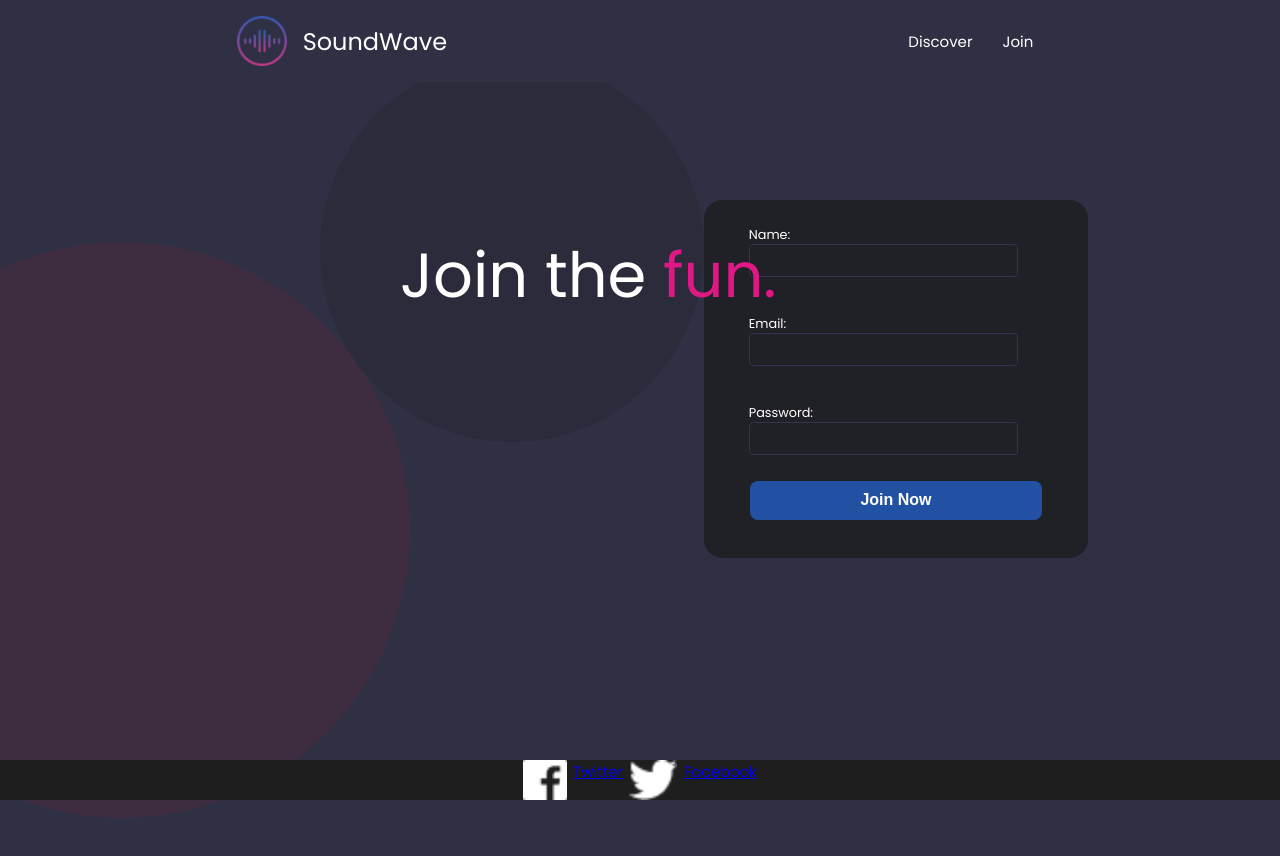
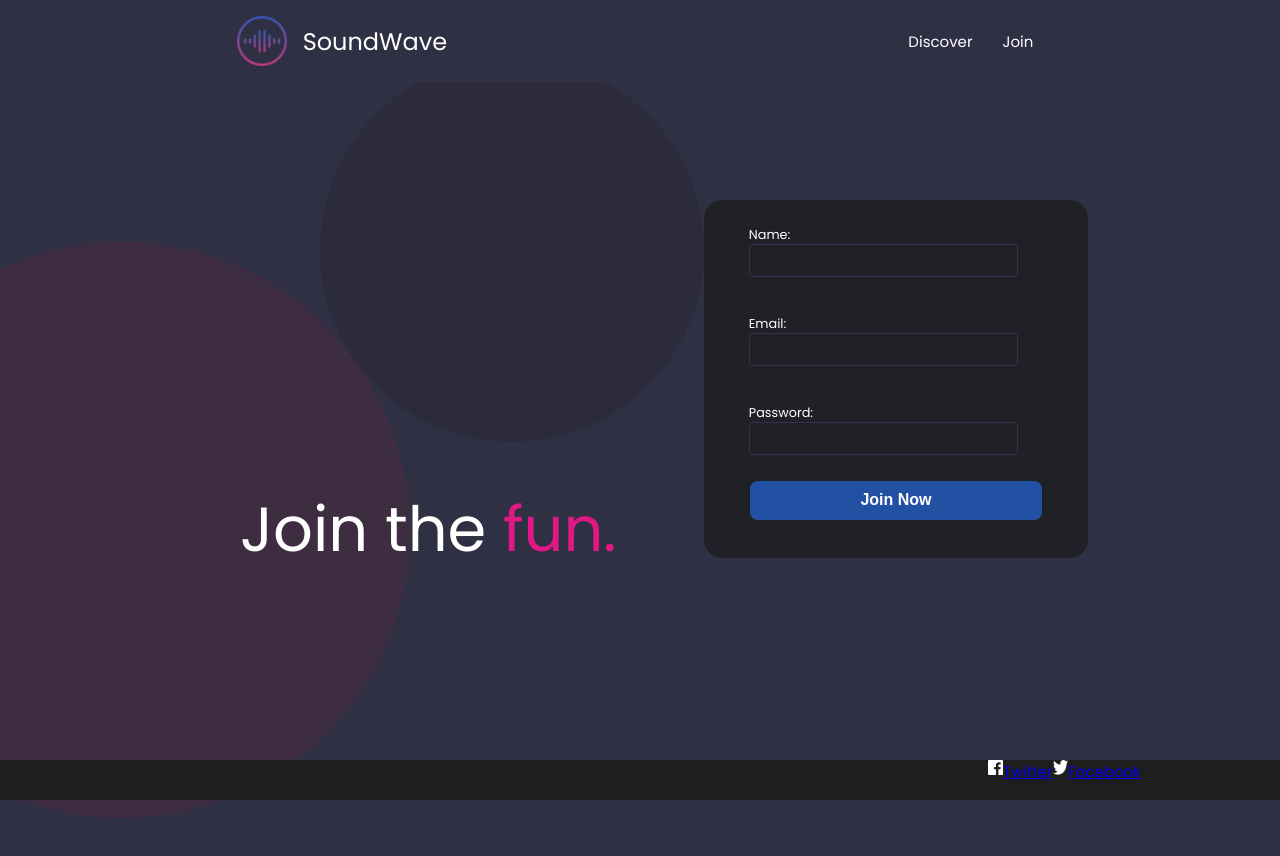
Before and after one commit to EqualWaveStudio/soundwave, a React (Create React App) app: page /join in a window 1280 px wide. Shown: the top 856 px of the page. Built offline with nearby package versions, Linux system fonts and the light colour scheme.

Commit message:
ajuste/MainJoin/css

```diff
--- a/src/Components/Footer.css
+++ b/src/Components/Footer.css
@@ -6,11 +6,10 @@
     font-size: 15px;
     display: flex;
     align-items: center;
-    justify-content: space-around;
+    justify-content: center;
     background-color: #1E1E1E;
     width: 100%;
     height: 5vh;
-    height: 5%;
     position: absolute;
     bottom: 0;
 
@@ -18,20 +17,23 @@
 
   }
 
-  .Footer-Left {
-    width: 30vh;
+
+
+  .Footer-Right {
+    width: 3vh;
     height: 5vh;
     display: flex;
-    justify-content: space-around;
-    align-items: right;
-    position: absolute;
+    justify-content: space-between;
+    margin-left: 90vh;
 
   }
 
-  .Footer-Right {
-    width: 30vh;
-    height: 5vh;
-    display: flex;
-    justify-content: space-around;
+  .logoFacebook {
+    width: 15px;
+    height: 15px;
 
   }
+  .logoTwitter {
+    width: 15px;
+    height: 15px;
+  }
--- a/src/Join/MainJoin.css
+++ b/src/Join/MainJoin.css
@@ -12,16 +12,14 @@ span {
   box-sizing: border-box;
 }
 
-h1 {
+h2 {
     font-weight: 400;
     font-size: 3.9rem;
+    position: absolute;
+    margin-top: 20vh;
+    margin-left: -20vh;
     }
 
-@media only screen and (max-width: 390px) {
-  h1 {
-
-   }
- }
 
 .content{
     width: 100%;
--- a/src/Join/MainJoin.jsx
+++ b/src/Join/MainJoin.jsx
@@ -11,9 +11,9 @@ const MainJoin = () => {
               <div className="content">
 
               <div className='text'>
-                <h1>
+                <h2>
                 Join the <span className="pink-text">fun.</span>
-                </h1>
+                </h2>
                  </div>
 
                 <div className='pink-circle'></div>
```
